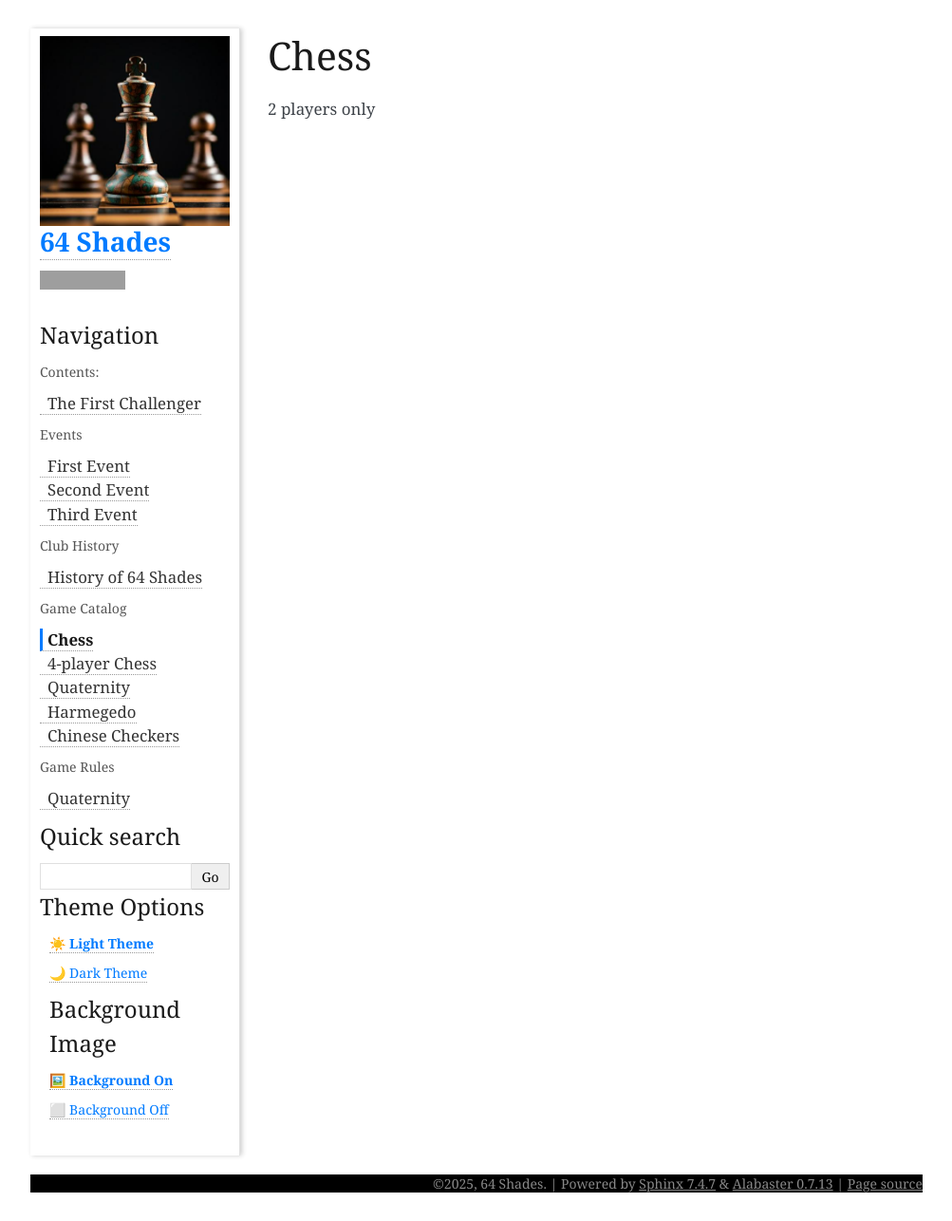
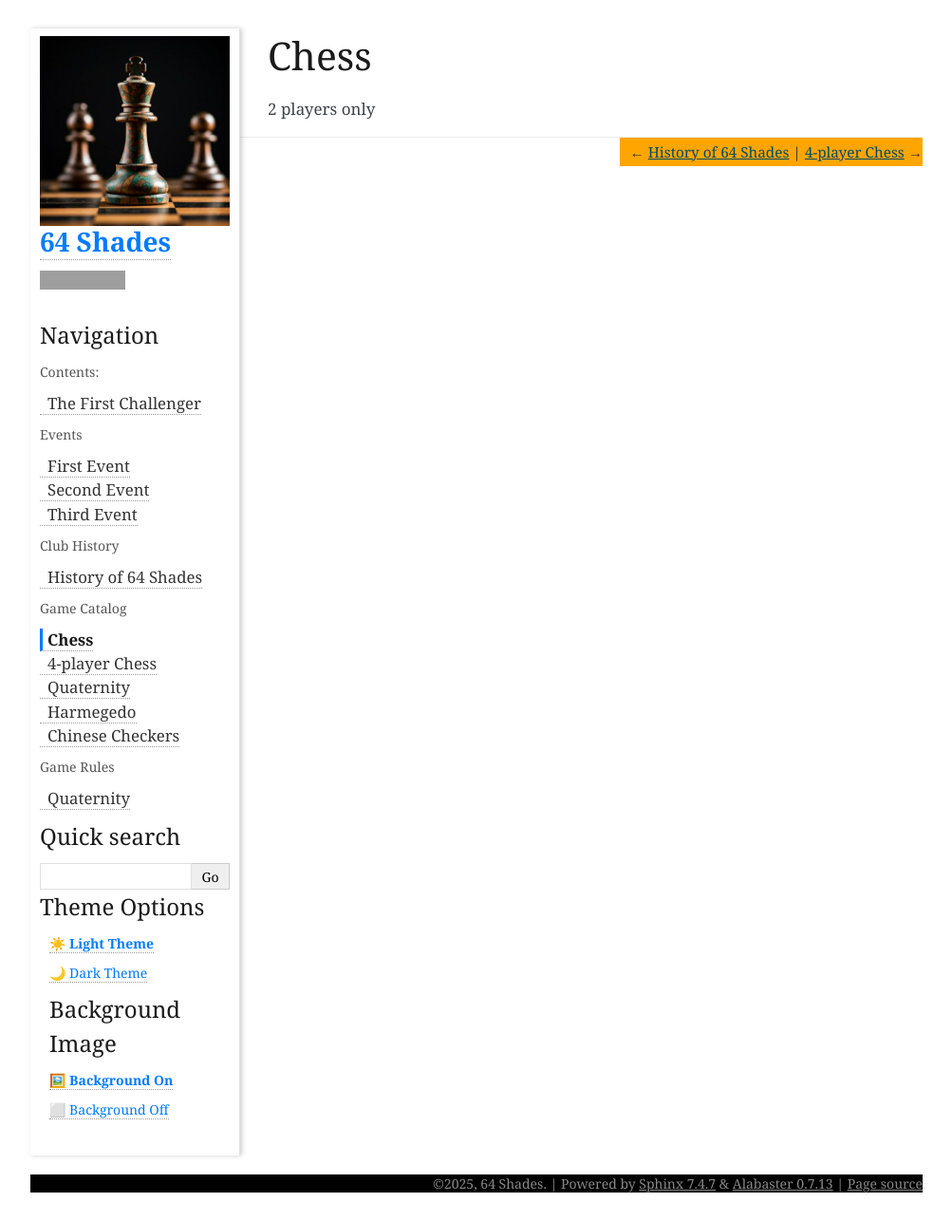
Before and after one commit to 64-shades/64-shades.github.io, a Sphinx documentation site: the page built from doc/source/chess.rst, in a window 1280 px wide. Shown: the whole page at 95% size, without its empty margins (138-1141 px from the left). Built offline with Sphinx 7.4.7, drawn with Linux system fonts in a browser that asks for light colours; grey boxes are pictures that could not be loaded.

Commit message:
Add previous and next links (#218)

```diff
--- a/doc/source/_static/css/custom.css
+++ b/doc/source/_static/css/custom.css
@@ -120,3 +120,7 @@
     /* Transition to smooth the background change when toggling background image */
     transition: background-color 0.3s;
 }
+
+#rellinks {
+    background-color: orange;
+}
--- a/doc/source/conf.py
+++ b/doc/source/conf.py
@@ -53,5 +53,6 @@
     "github_repo": "64-shades.github.io",
     "github_button": True,  # This enables the GitHub button feature
     "github_type": "fork",  # Use 'watch' for the Star button
-    # REMOVED: The extra_nav_links are now placed directly via the template file
+    "show_relbar_top": False,
+    "show_relbar_bottom": True,
 }
```
